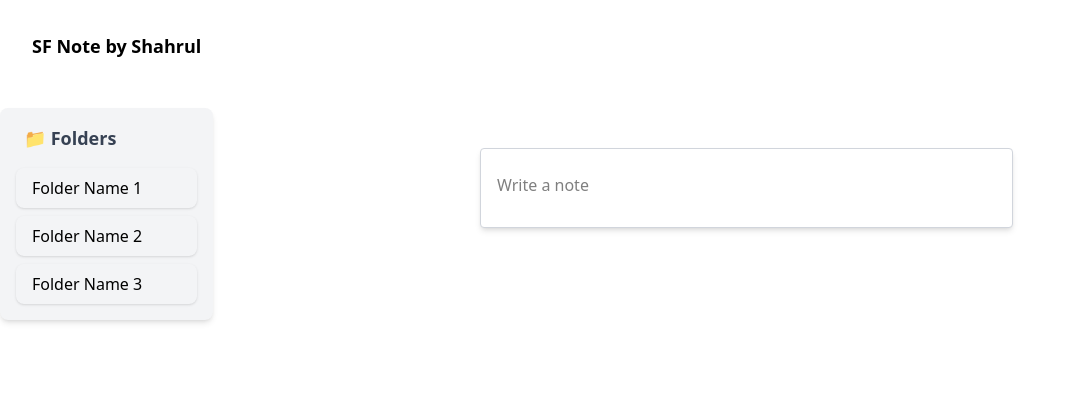
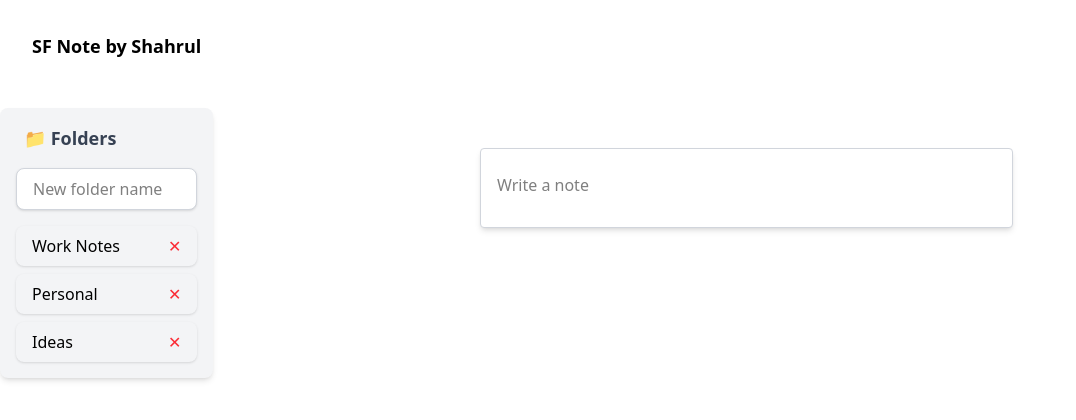
Before and after one commit to shahrulfz/sf-note, a Next.js app: page / in a window 1280 px wide. Shown: the top 420 px of the page, without its empty margins (0-1076 px from the left). Built offline with nearby package versions, Linux system fonts and the light colour scheme.

Commit message:
proper folder handling

```diff
--- a/src/components/sidebar/SidebarFolder.tsx
+++ b/src/components/sidebar/SidebarFolder.tsx
@@ -1,25 +1,81 @@
 import { useState } from "react";
 
-export default function SidebarFolder() {
-  const [selectedFolder, setSelectedFolder] = useState<string | null>(null);
+interface Folder {
+  id: string;
+  name: string;
+}
 
-  const folders = ["Folder Name 1", "Folder Name 2", "Folder Name 3"];
+interface SidebarFolderProps {
+  folders: Folder[];
+  selectedFolder: string | null;
+  setSelectedFolder: (folderId: string) => void;
+  addFolder: (folderName: string) => void;
+  removeFolder: (folderId: string) => void;
+}
+
+export default function SidebarFolder({
+  folders,
+  selectedFolder,
+  setSelectedFolder,
+  addFolder,
+  removeFolder,
+}: SidebarFolderProps) {
+  const [newFolderName, setNewFolderName] = useState("");
+
+  const handleAddFolder = () => {
+    if (newFolderName.trim()) {
+      addFolder(newFolderName);
+      setNewFolderName(""); // Clear input field after adding
+    }
+  };
 
   return (
     <div className="col-span-2 bg-gray-100 rounded-lg shadow-md p-4">
       <h2 className="text-lg font-semibold text-gray-700 pl-2">📁 Folders</h2>
+
+      {/* New Folder Input */}
+      <div className="mt-4 relative flex items-center bg-white py-2 px-4 rounded-lg shadow-sm border border-gray-300">
+        <input
+          type="text"
+          placeholder="New folder name"
+          value={newFolderName}
+          onChange={(e) => setNewFolderName(e.target.value)}
+          className="w-full outline-none bg-transparent"
+        />
+        <button
+          className="relative text-blue-500 hover:text-blue-700 cursor-pointer group"
+          onClick={handleAddFolder}
+        >
+          <span className="absolute -top-8 left-1/2 -translate-x-1/2 hidden group-hover:block bg-gray-700 text-white text-xs rounded-md px-2 py-1 whitespace-nowrap">
+            Add folder
+          </span>
+        </button>
+      </div>
+
       <div className="mt-4 space-y-2">
         {folders.map((folder) => (
           <div
-            key={folder}
-            className={`py-2 px-4 rounded-lg shadow-sm cursor-pointer transition ${
-              selectedFolder === folder
+            key={folder.id}
+            className={`flex items-center justify-between py-2 px-4 rounded-lg shadow-sm cursor-pointer transition ${
+              selectedFolder === folder.id
                 ? "bg-blue-500 text-white"
                 : "hover:bg-gray-200"
             }`}
-            onClick={() => setSelectedFolder(folder)}
+            onClick={() => setSelectedFolder(folder.id)}
           >
-            {folder}
+            <span>{folder.name}</span>
+            <button
+              className="relative text-red-500 hover:text-red-700 cursor-pointer group"
+              onClick={(e) => {
+                e.stopPropagation();
+                removeFolder(folder.id);
+              }}
+            >
+              ✕
+              <span className="absolute -top-8 left-1/2 -translate-x-1/2 hidden group-hover:block bg-gray-700 text-white text-xs rounded-md px-2 py-1 whitespace-nowrap">
+                Remove folder
+              </span>
+            </button>
           </div>
         ))}
       </div>
--- a/src/pages/index.tsx
+++ b/src/pages/index.tsx
@@ -2,20 +2,31 @@ import { useState } from "react";
 import MyTextEditor from "@/components/MyTextEditor";
 import useNoteStore from "@/stores/notes/useNewNoteStore";
 import SidebarFolder from "@/components/sidebar/SidebarFolder";
+import useFolderStore from "@/stores/folders/useFolderStore";
 
 export default function SFEditor() {
   const [isClick, setIsClick] = useState(false);
   const { title, note, noteStyles, setTitle, setNote, setNoteStyles, reset } =
     useNoteStore();
+  const {
+    folders,
+    selectedFolder,
+    setSelectedFolder,
+    addFolder,
+    removeFolder,
+  } = useFolderStore();
 
   return (
-    <div className="flex flex-col">
+    <div>
       <p className="pl-8 pt-8 text-lg font-bold">SF Note by Shahrul</p>
-      <div className="grid grid-cols-12 mt-12 h-full">
-        {/* Sidebar Folder */}
-        <div className="col-span-2 self-start">
-          <SidebarFolder />
-        </div>
+      <div className="grid grid-cols-12 mt-12">
+        <SidebarFolder
+          folders={folders}
+          selectedFolder={selectedFolder}
+          setSelectedFolder={setSelectedFolder}
+          addFolder={addFolder}
+          removeFolder={removeFolder}
+        />
 
         {/* Note Taker */}
         <div className="col-span-10">
@@ -23,7 +34,6 @@ export default function SFEditor() {
             className="relative border border-gray-300 rounded p-4 w-1/2 bg-white shadow-md focus-within:ring-2 focus-within:ring-blue-500 mx-auto mt-10"
             onClick={() => !isClick && setIsClick(true)}
           >
-            {/* Title Input */}
             {isClick && (
               <div className="relative mb-2">
                 <input
@@ -48,7 +58,6 @@ export default function SFEditor() {
               </div>
             )}
 
-            {/* Rich Text Editor Component */}
             <MyTextEditor
               value={note}
               isClick={isClick}
--- /dev/null
+++ b/src/stores/folders/useFolderStore.ts
@@ -0,0 +1,43 @@
+import { create } from "zustand";
+import { persist } from "zustand/middleware";
+
+interface Folder {
+  id: string;
+  name: string;
+}
+
+interface FolderState {
+  folders: Folder[];
+  selectedFolder: string | null;
+  setSelectedFolder: (folderId: string) => void;
+  addFolder: (name: string) => void;
+  removeFolder: (folderId: string) => void;
+}
+
+const useFolderStore = create<FolderState>()(
+  persist(
+    (set) => ({
+      folders: [
+        { id: "1", name: "Work Notes" },
+        { id: "2", name: "Personal" },
+        { id: "3", name: "Ideas" },
+      ],
+      selectedFolder: null,
+      setSelectedFolder: (folderId) => set({ selectedFolder: folderId }),
+      addFolder: (name) =>
+        set((state) => ({
+          folders: [...state.folders, { id: crypto.randomUUID(), name }],
+        })),
+      removeFolder: (folderId) =>
+        set((state) => ({
+          folders: state.folders.filter((folder) => folder.id !== folderId),
+          selectedFolder: state.selectedFolder === folderId ? null : state.selectedFolder,
+        })),
+    }),
+    {
+      name: "folder-storage",
+    }
+  )
+);
+
+export default useFolderStore;
```
